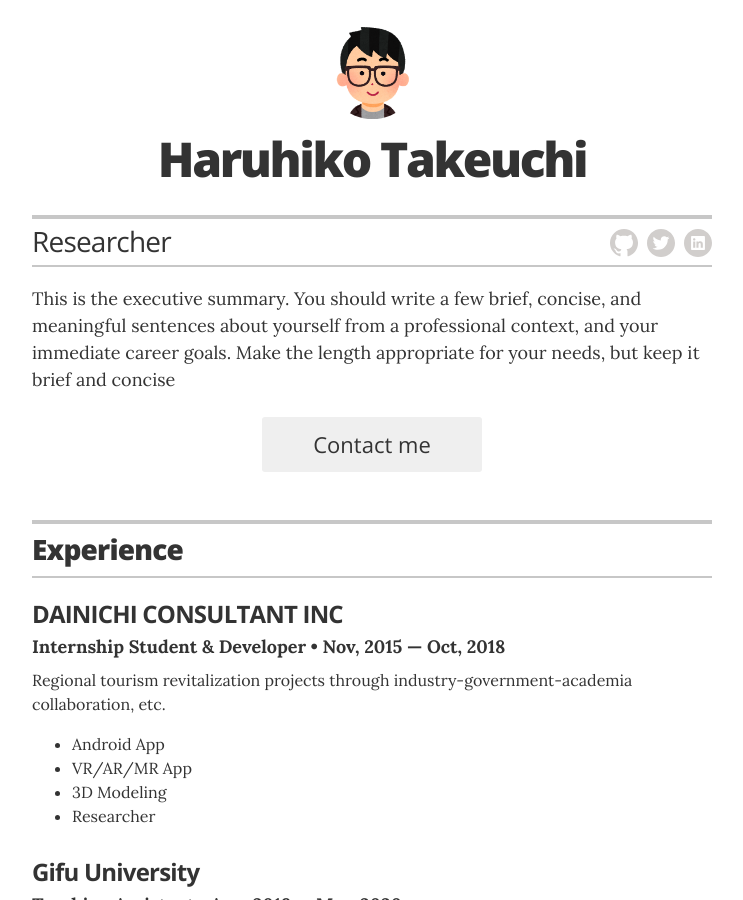
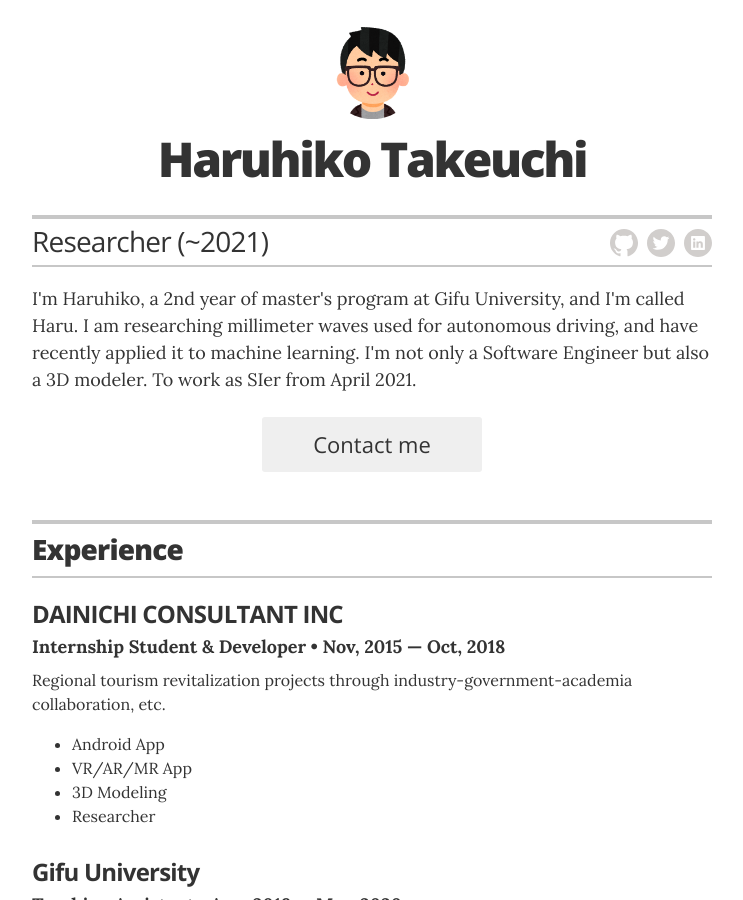
Before and after one commit to h4r3/h4r3.github.io, a Jekyll site: the page built from index.html, in a window 1280 px wide and 900 px high. Shown: the whole window, without its empty margins (268-1011 px from the left). Built offline with Jekyll 4.4.1, drawn with Linux system fonts in a browser that asks for light colours.

Commit message:
Update _config.yml

```diff
--- a/_config.yml
+++ b/_config.yml
@@ -11,7 +11,7 @@ sass:
 # Resume settings
 resume_avatar:                  "true"
 resume_name:                    "Haruhiko Takeuchi"
-resume_title:                   "Researcher" # 役職
+resume_title:                   "Researcher (~2021)" # 役職
 
 # used for the contact button in _layouts/resume.html
 resume_contact_email:           "takeuchi.haruhiko@gmail.com"
@@ -23,7 +23,7 @@ resume_contact_address:         "1-1 yanagido Gifu, Gifu"
 resume_header_contact_info:     "1-1 yanagido Gifu, Gifu • 501-1193 • takeuchi.haruhiko@gmail.com"
 display_header_contact_info:    "false"
 
-resume_header_intro: "<p>This is the executive summary. You should write a few brief, concise, and meaningful sentences about yourself from a professional context, and your immediate career goals. Make the length appropriate for your needs, but keep it brief and concise</p>"
+resume_header_intro: "<p>I'm Haruhiko, a 2nd year of master's program at Gifu University, and I'm called Haru. I am researching millimeter waves used for autonomous driving, and have recently applied it to machine learning. I'm not only a Software Engineer but also a 3D modeler. To work as SIer from April 2021.</p>"
 
 # use "yes" to display the email contact button,
 # "no" to display an "I'm not looking for work" message,
```
